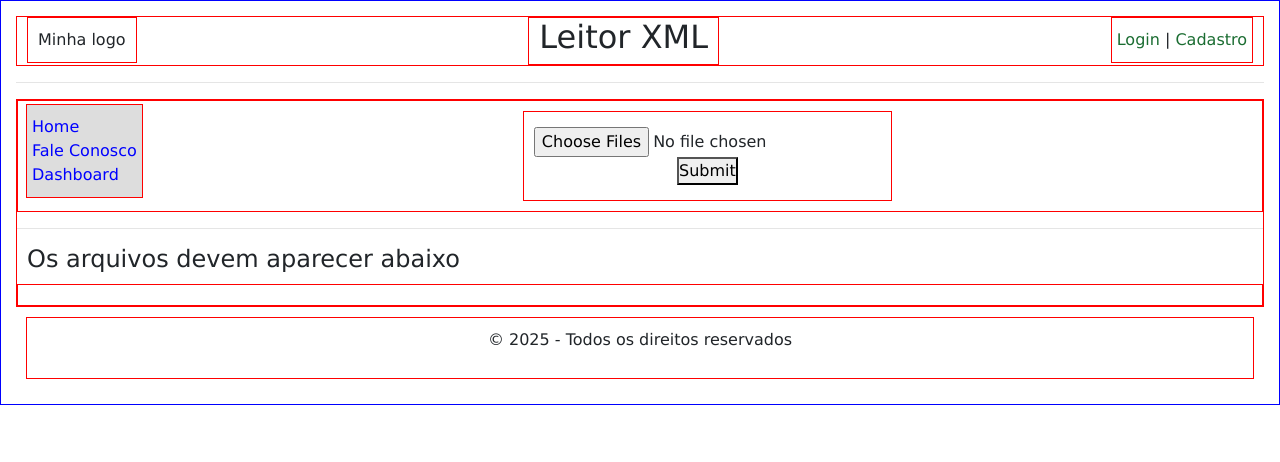
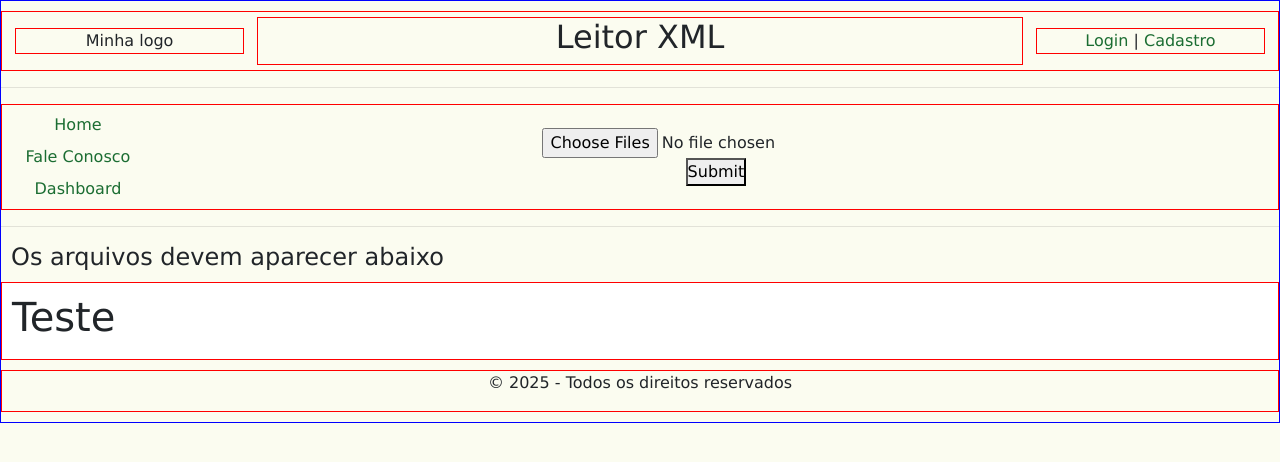
Before and after one commit to CainanaDev/Leitor-XML, a PHP site: page / in a window 1280 px wide. Shown: the top 462 px of the page. Run offline with PHP 8.4, Linux system fonts and the light colour scheme; some libraries are stand-ins or nearby versions.

Commit message:
Não a nada demais nesse commit

```diff
--- a/Projeto 1/css/style.css
+++ b/Projeto 1/css/style.css
@@ -3,65 +3,99 @@
   padding: 0;
 }
 
-#cadastro, #logo, #texto,
-#lateral,#listaArquivos, #a, .mae,
-.input, .teste, header, footer{
+#cadastro, #principal, #logo, #texto,
+#listaArquivos, .mae,
+ .teste, header, footer{
   border: 1px solid red;
 }
 
 body{
-  /*background-color: rgba(209, 228, 84, 0.168);*/
+  background-color: rgba(209, 228, 84, 0.081);
   border: 1px solid blue;
-  padding: 15px;
+  padding-top: 10px;
   margin: 0;
   font-size: 1em;
   font-family: Verdana, Geneva, Tahoma, sans-serif;
 
 }
 header{
-  align-content: center;
-  height: auto;
+  display: flex;
+  height: 60px;
   width: auto;
   margin: auto;
+  text-align: center;
+  align-items: center;
 
-  text-align: center;
 }
 
-#logo{
-  display:inline;
-  float: left;
-  padding: 10px;
-  margin-left: 10px ;
+#logo, #cadastro{
+
+  width: 18%;
+  margin: 10px auto ;
 }
 #texto{
-  display: inline-block;
+  width: 60%;
   padding: 0px 10px;
 }
-
-#cadastro{
-  float: right;
-  padding: 10px 5px;
-  margin-right: 10px;
-}
-
-
 
 
 footer{
   text-align: center;
+  padding: 10px auto;
+  margin: 10px auto;
+}
+
+#principal{
+  display: flex;
+  flex-direction: row;
+  flex-wrap: nowrap;
+  justify-content: space-around;
+  align-items: center;
+}
+
+.menu{
+  width: 12%;
+  flex-shrink: 1;
+  font-size: 1em;
+  text-align: center;
+}
+
+.conteudo{
+
+  width: 90%;
+  margin: 10px;
+  flex-shrink: 5;
+  text-align: center;
+
+}
+
+
+#listaArquivos{
+
+  background-color:#fff;
   padding: 10px;
-  margin: 10px;
+  margin-top: 5px;
+
 }
 
 ul{
   list-style-type: none;
   margin: 0px;
-    padding: 10px 5px;
+  padding: 0px;
+
+}
+li{
+ margin: 8px;
 }
 
-a{
+a, a:link, a:hover, a:active{
   text-decoration: none;
+  color: rgb(27, 109, 50);
 }
+
+
+
+/*
 
 a:link{
   text-decoration: none;
@@ -83,11 +117,7 @@ a:active{
 }
 
 
-#lateral{
-  background-color:#DDD;
-  margin: 5px 10px;
-  float: left;
-}
+
 
 .input{
   background-color:#fff;
@@ -102,12 +132,12 @@ a:active{
   background-color:#fff;
   padding: 10px;
   margin-top: 5px;
-  clear: both;
+
 }
 
 .mae{
-  /*background: rgba(193, 23, 23, 0.319);*/
+  /*background: rgba(193, 23, 23, 0.319);
   position: relative;
   padding: 0px;
   text-align: center;
-}
+}*/
--- a/Projeto 1/index.php
+++ b/Projeto 1/index.php
@@ -33,18 +33,38 @@
 
   <hr>
 
+  <div id="container">
+    <div id="principal">
+      <div class="menu">
         <nav>
-    <div id="lateral">
           <ul>
             <li><a href="">Home</a></li>
             <li><a href="">Fale Conosco</a></li>
             <li><a href="">Dashboard</a></li>
           </ul>
+        </nav>
       </div>
-  </nav>
+      <div class="conteudo">
+        <div>
 
-  <div id="a">
-    <div class="mae">
+          <input type="file" id="file" name="file[]" multiple accept=".xml" />
+          <br>
+          <div>
+            <button onclick="mostrarArquivos()">Submit</button>
+          </div>
+        </div>
+      </div>
+    </div>
+
+    <hr>
+    <h4 style="margin: 10px;">Os arquivos devem aparecer abaixo</h4>
+
+    <div id="listaArquivos">
+      <h1>Teste</h1>
+    </div>
+
+
+    <!--<div class="mae">
       <div class="input">
 
         <input type="file" id="file" name="file[]" multiple accept=".xml" />
@@ -53,12 +73,22 @@
           <button onclick="mostrarArquivos()">Submit</button>
         </div>
       </div>
+
+      <nav id="lateral">
+        <ul>
+          <li><a href="">Home</a></li>
+          <li><a href="">Fale Conosco</a></li>
+          <li><a href="">Dashboard</a></li>
+        </ul>
+      </nav>
+
     </div>
 
     <hr>
     <h4 style="clear: both; margin:10px">Os arquivos devem aparecer abaixo</h4>
 
     <div id="listaArquivos"></div>
+    -->
 
   </div>
 
```
Lines whose indentation alone changed are shown as unchanged.
